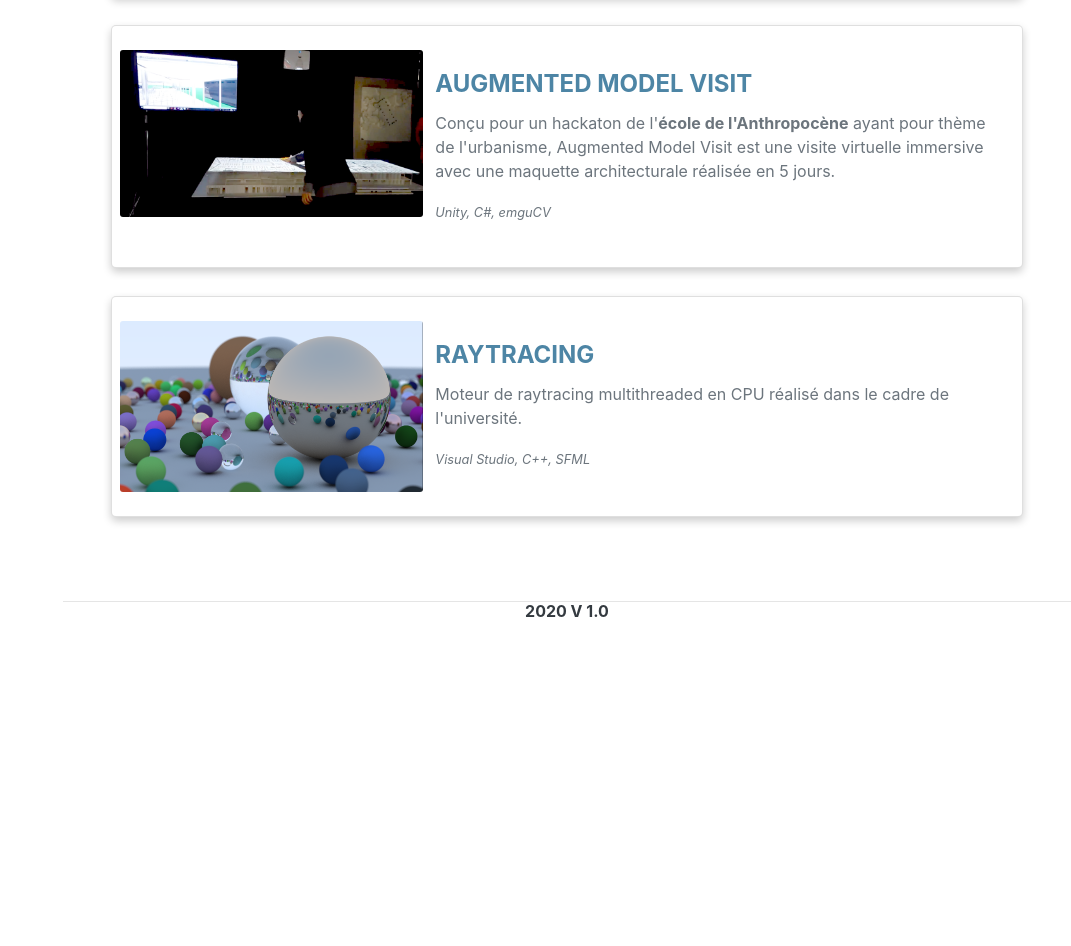
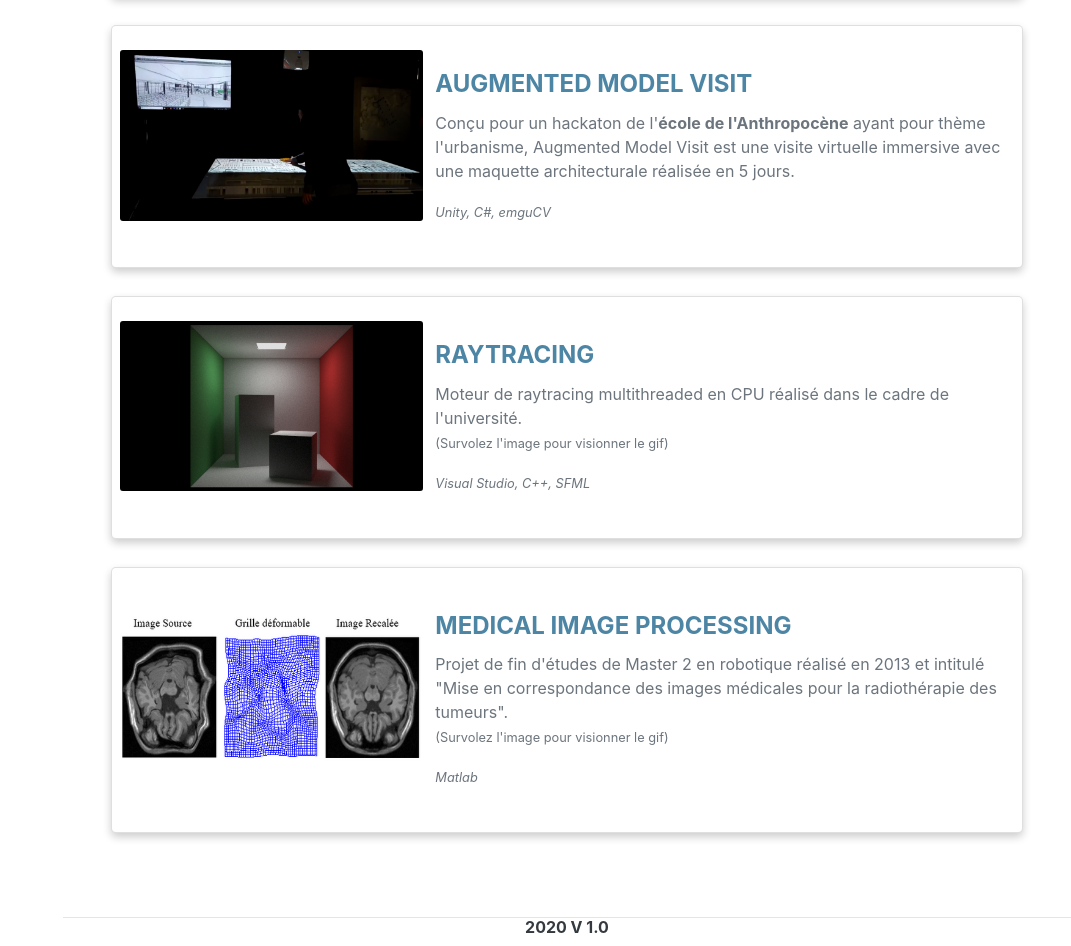
Before and after one commit to RymOUENZAR/rymouenzar.github.io, a plain HTML site: page index.html in a window 1280 px wide. Shown: the part 899-1845 px from the top of the page, without its empty margins (209-1280 px from the left). Before the commit the page ends 1528 px from the top, so only its background shows below. Drawn offline with nearby package versions, Linux system fonts and the light colour scheme; a web font is replaced by a local one.

Commit message:
some modifications

```diff
--- a/index.html
+++ b/index.html
@@ -42,6 +42,17 @@
 			.text-color {
 				color: #4d85a5;
 				}
+		</style>
+
+		<style>
+			.static {
+				position:absolute;
+				background: white;
+				}
+
+.static:hover {
+  opacity:0;
+}
 		</style>
 
     </head>
@@ -103,12 +114,13 @@
 					<a href="https://github.com/RymOUENZAR/Parallax" class="card-link text-secondary"><div class="card mb-1 py-4 zoom" style="max-width: 1000px;">
 						<div class="row no-gutters">
 							<div class="col-md-4">
-								<img src="assets/img/Parallax/Prototype.gif" class="card-img ml-2"alt="Parallax">
+								<img src="assets/img/Parallax/Prototype.jpg" class="card-img ml-2 static"alt="Parallax">
+								<img src="assets/img/Parallax/Prototype.gif" class="card-img ml-2 active"alt="Parallax">
 							</div>
 							<div class="col-md-8">
 								<div class="card-body">
 									<h4 class="card-title text-primary">Parallax</h4>
-									<p class="card-text">Parallax est un prototype avec effet de perspective 3D grâce à la détection de visage, réalisé en binôme avec la bibliothèque emguCV.</p>
+									<p class="card-text">Parallax est un prototype avec effet de perspective 3D grâce à la détection de visage, réalisé en binôme avec la bibliothèque emguCV.<br/><small class="text-muted">(Survolez l'image pour visionner le gif)</small></p>
 									<p class="card-text"><small class="text-muted"><i>Unity, C#, emguCV</i></small></p>
 								</div>
 							</div>
@@ -133,12 +145,12 @@
 					<a href="https://github.com/RymOUENZAR/Augmented-Model-Visit" class="card-link text-secondary"><div class="card mb-1 py-4 zoom" style="max-width: 1000px;">
 						<div class="row no-gutters">
 							<div class="col-md-4">
-								<img src="assets/img/Augmented Model Visit/capture.png" class="card-img ml-2" alt="Augmented Model Visit">
+								<img src="assets/img/Augmented Model Visit/capture.jpg" class="card-img ml-2" alt="Augmented Model Visit">
 							</div>
 							<div class="col-md-8">
 								<div class="card-body">
 									<h4 class="card-title text-primary">Augmented Model Visit</h4>
-									<p class="card-text">Conçu pour un hackaton de l'<b>école de l'Anthropocène</b> ayant pour thème de l'urbanisme, Augmented Model Visit est une visite virtuelle immersive avec une maquette architecturale réalisée en 5 jours.</p>
+									<p class="card-text">Conçu pour un hackaton de l'<b>école de l'Anthropocène</b> ayant pour thème l'urbanisme, Augmented Model Visit est une visite virtuelle immersive avec une maquette architecturale réalisée en 5 jours.</p>
 									<p class="card-text"><small class="text-muted"><i>Unity, C#, emguCV</i></small></p>
 								</div>
 							</div>
@@ -148,13 +160,32 @@
 					<a href="https://github.com/RymOUENZAR/Raytracing" class="card-link text-secondary"><div class="card mb-1 py-4 zoom" style="max-width: 1000px;">
 						<div class="row no-gutters">
 							<div class="col-md-4">
-								<img src="assets/img/Raytracing/result1.png" class="card-img ml-2" alt="Raytracing">
+								<img src="assets/img/Raytracing/result3.png" class="card-img ml-2 static" alt="Raytracing">
+								<img src="assets/img/Raytracing/raytracing.gif" class="card-img ml-2 active" alt="Raytracing">
 							</div>
 							<div class="col-md-8">
 								<div class="card-body">
 									<h4 class="card-title text-primary">Raytracing</h4>
-									<p class="card-text">Moteur de raytracing multithreaded en CPU réalisé dans le cadre de l'université.</p>
+									<p class="card-text">Moteur de raytracing multithreaded en CPU réalisé dans le cadre de l'université.
+									<br/><small class="text-muted">(Survolez l'image pour visionner le gif)</small></p>
 									<p class="card-text"><small class="text-muted"><i>Visual Studio, C++, SFML</i></small></p>
+								</div>
+							</div>
+						</div>
+					</div></a>
+
+					<a href="https://github.com/RymOUENZAR/Medical-Image-Processing" class="card-link text-secondary"><div class="card mb-1 py-4 zoom" style="max-width: 1000px;">
+						<div class="row no-gutters">
+							<div class="col-md-4">
+								<img src="assets/img/Medical Image Processing/6.png" class="card-img ml-2 static" alt="Medical Image Processing">
+								<img src="assets/img/Medical Image Processing/MIP.gif" class="card-img ml-2 active" alt="Medical Image Processing">
+							</div>
+							<div class="col-md-8">
+								<div class="card-body">
+									<h4 class="card-title text-primary">Medical Image Processing</h4>
+									<p class="card-text">Projet de fin d'études de Master 2 en robotique réalisé en 2013 et intitulé "Mise en correspondance des images médicales pour la radiothérapie des tumeurs".
+									<br/><small class="text-muted">(Survolez l'image pour visionner le gif)</small></p>
+									<p class="card-text"><small class="text-muted"><i>Matlab</i></small></p>
 								</div>
 							</div>
 						</div>
```
Also changed, not shown: assets/img/Augmented Model Visit/capture.jpg (added), assets/img/Augmented Model Visit/capture.png (deleted), assets/img/Medical Image Processing/1.png (added), assets/img/Medical Image Processing/2.png (added), assets/img/Medical Image Processing/3.png (added), assets/img/Medical Image Processing/4.png (added), assets/img/Medical Image Processing/5.png (added), assets/img/Medical Image Processing/6.png (added), assets/img/Medical Image Processing/MIP.gif (added), assets/img/Parallax/Prototype.jpg (added), assets/img/Raytracing/raytracing.gif (added).
